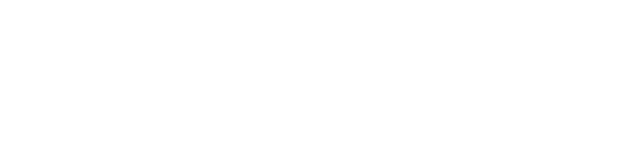
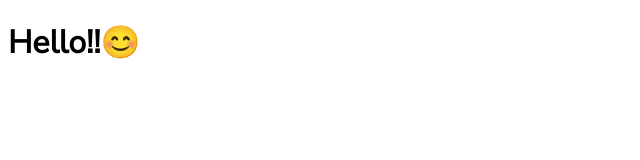
Before and after one commit to Benjamin7780/Benjamin7780.github.io, a plain HTML site: page index.html in a window 1280 px wide. Shown: the whole page, without its empty margins (0-640 px from the left). Drawn offline with Linux system fonts and the light colour scheme.

Commit message:
Updating

```diff
--- a/css/cascade.css
+++ b/css/cascade.css
@@ -0,0 +1,3 @@
+*{
+    font-family: 'Nunito Sans', sans-serif;
+}
--- a/index.html
+++ b/index.html
@@ -3,9 +3,13 @@
 <html>
     <head>
         <title>Portfolio</title>
-        <link rel="stylesheet" href="">
+        <link rel="stylesheet" href="css/cascade.css">
+        <link rel="preconnect" href="https://fonts.googleapis.com">
+        <link rel="preconnect" href="https://fonts.gstatic.com" crossorigin>
+        <link href="https://fonts.googleapis.com/css2?family=Nunito+Sans&display=swap" rel="stylesheet">
     </head>
 
     <body>
+        <h1>Hello!!😊</h1>
     </body>
 </html>
```
